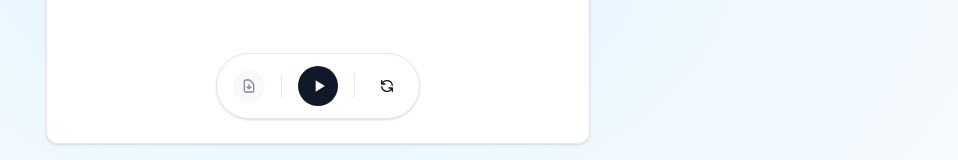
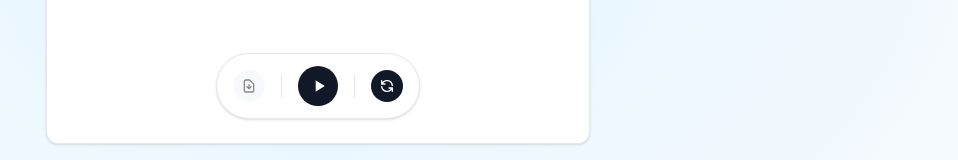
Before and after one commit to wailay/hafiz, a Next.js app in the folder app/: page / in a window 1280 px wide. Shown: the part 448-608 px from the top of the page, without its empty margins (322-1280 px from the left). Built offline with nearby package versions, Linux system fonts and the light colour scheme.

Commit message:
enable loop by default

```diff
--- a/app/src/app/page.tsx
+++ b/app/src/app/page.tsx
@@ -32,7 +32,7 @@ export default function Home() {
   const [ayahFrom, setAyahFrom] = useState(1);
   const [ayahTo, setAyahTo] = useState<number | null>(2);
   const [isPlaying, setIsPlaying] = useState(false);
-  const [isLooping, setIsLooping] = useState(false);
+  const [isLooping, setIsLooping] = useState(true);
   const [audioStream, setAudioStream] = useState<AudioStream | null>(null);
   const [isLoading, setIsLoading] = useState(false);
   const [error, setError] = useState<string | null>(null);
```
